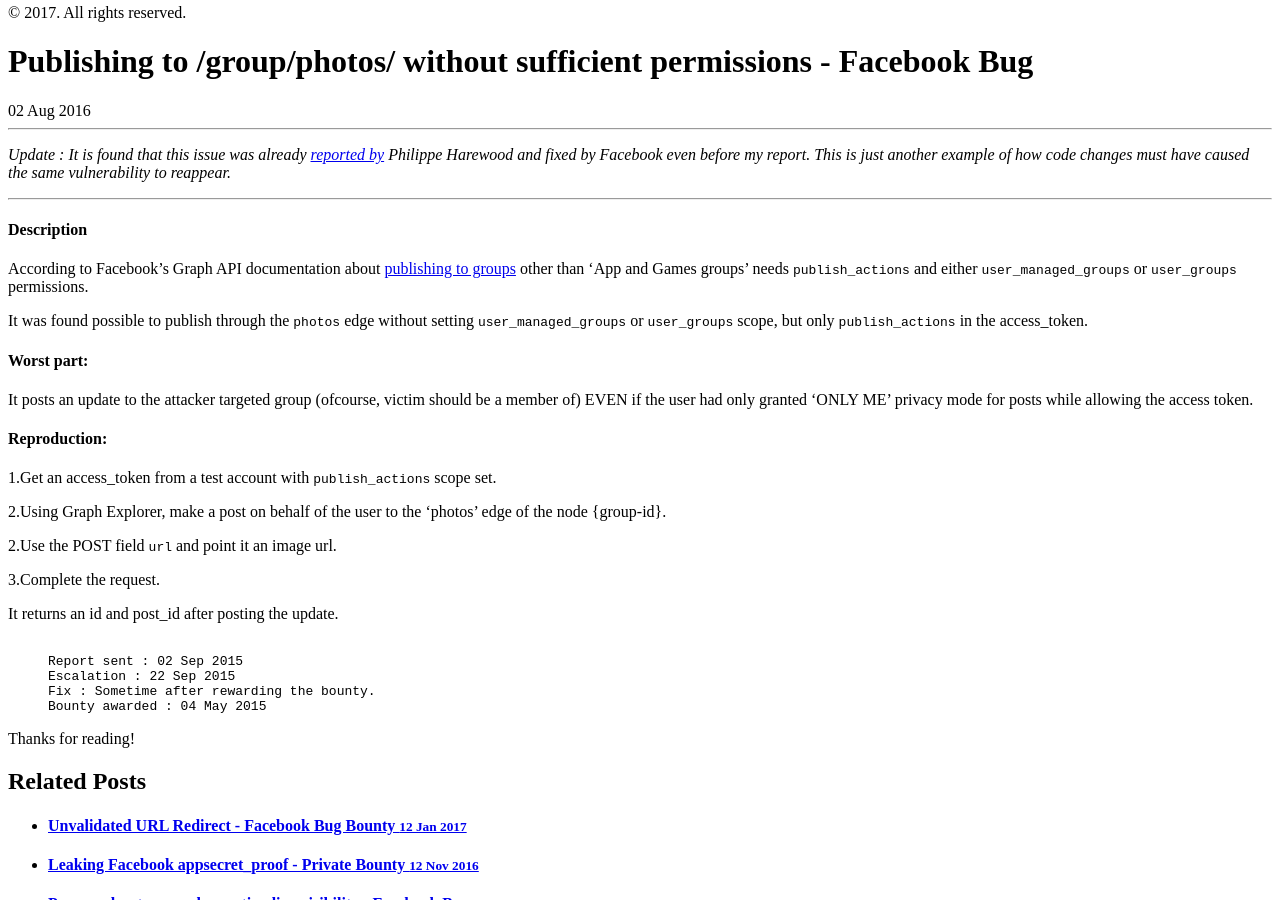
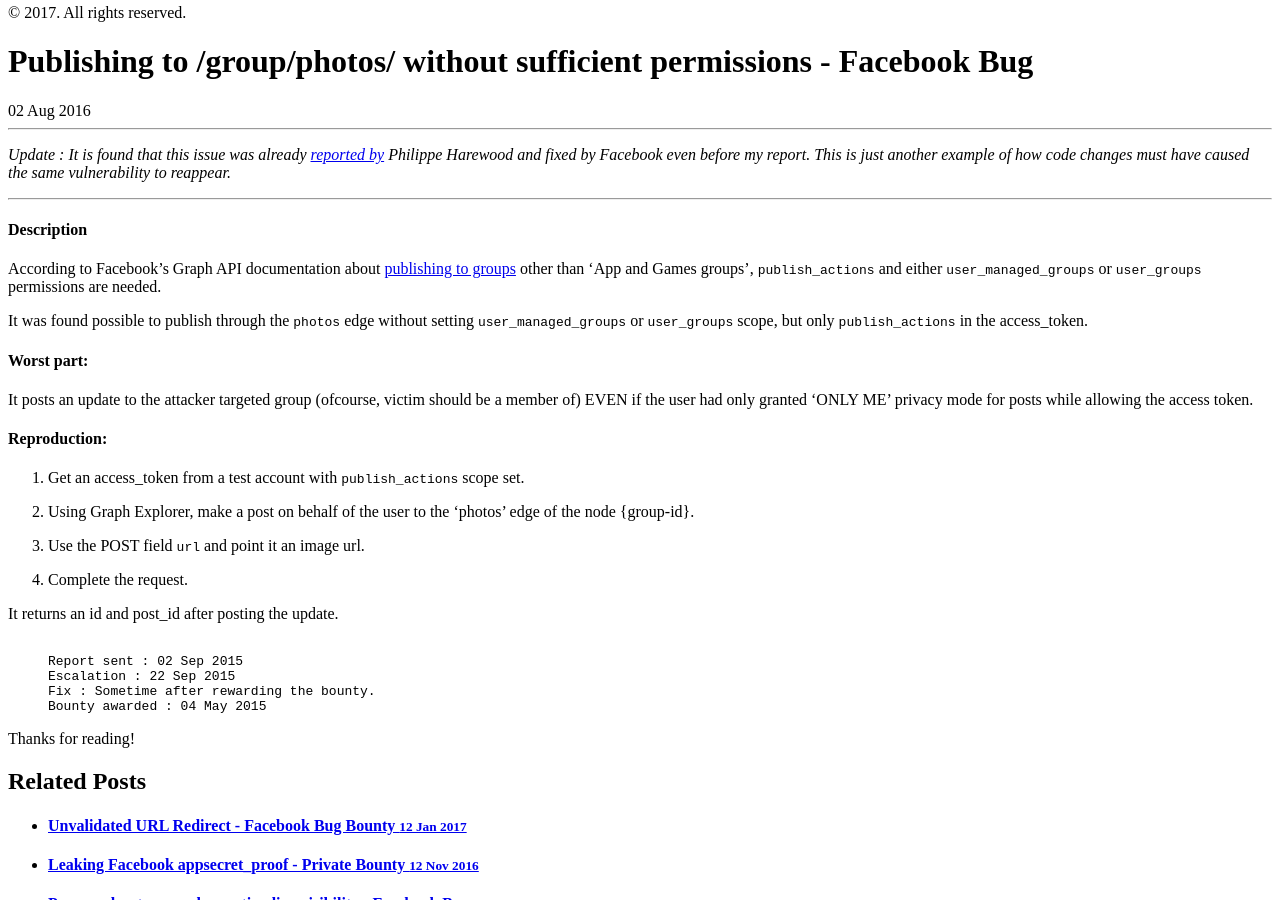
Before and after one commit to sahadnk72/sahadnk72.github.io, a Jekyll site: the page built from _posts/2016-08-02-posting-into-fb-groups.md, in a window 1280 px wide and 900 px high, scrolled down 662 px. Built offline with Jekyll 4.4.1, drawn with Linux system fonts in a browser that asks for light colours.

Commit message:
Update 2016-08-02-posting-into-fb-groups.md

```diff
--- a/_posts/2016-08-02-posting-into-fb-groups.md
+++ b/_posts/2016-08-02-posting-into-fb-groups.md
@@ -13,7 +13,7 @@ even before my report. This is just another example of how code changes must hav
 #### Description
 
 
-According to Facebook's Graph API documentation about <a href="https://developers.facebook.com/docs/graph-api/reference/v2.9/group/feed">publishing to groups</a> other than 'App and Games groups' needs `publish_actions` and either `user_managed_groups` or `user_groups` permissions.
+According to Facebook's Graph API documentation about <a href="https://developers.facebook.com/docs/graph-api/reference/v2.9/group/feed">publishing to groups</a> other than 'App and Games groups', `publish_actions` and either `user_managed_groups` or `user_groups` permissions are needed.
 
 It was found possible to publish through the `photos` edge without setting `user_managed_groups` or `user_groups` scope, but only `publish_actions` in the access_token.
 
@@ -24,13 +24,13 @@ It posts an update to the attacker targeted group (ofcourse, victim should be a
 #### Reproduction:
 
 
-1.Get an access_token from a test account with `publish_actions` scope set.
+1. Get an access_token from a test account with `publish_actions` scope set.
 
-2.Using Graph Explorer, make a post on behalf of the user to the 'photos' edge of the node {group-id}.
+2. Using Graph Explorer, make a post on behalf of the user to the 'photos' edge of the node {group-id}.
 
-2.Use the POST field `url` and point it an image url.
+2. Use the POST field `url` and point it an image url.
 
-3.Complete the request.
+3. Complete the request.
 
 It returns an id and post_id after posting the update.
 
```
